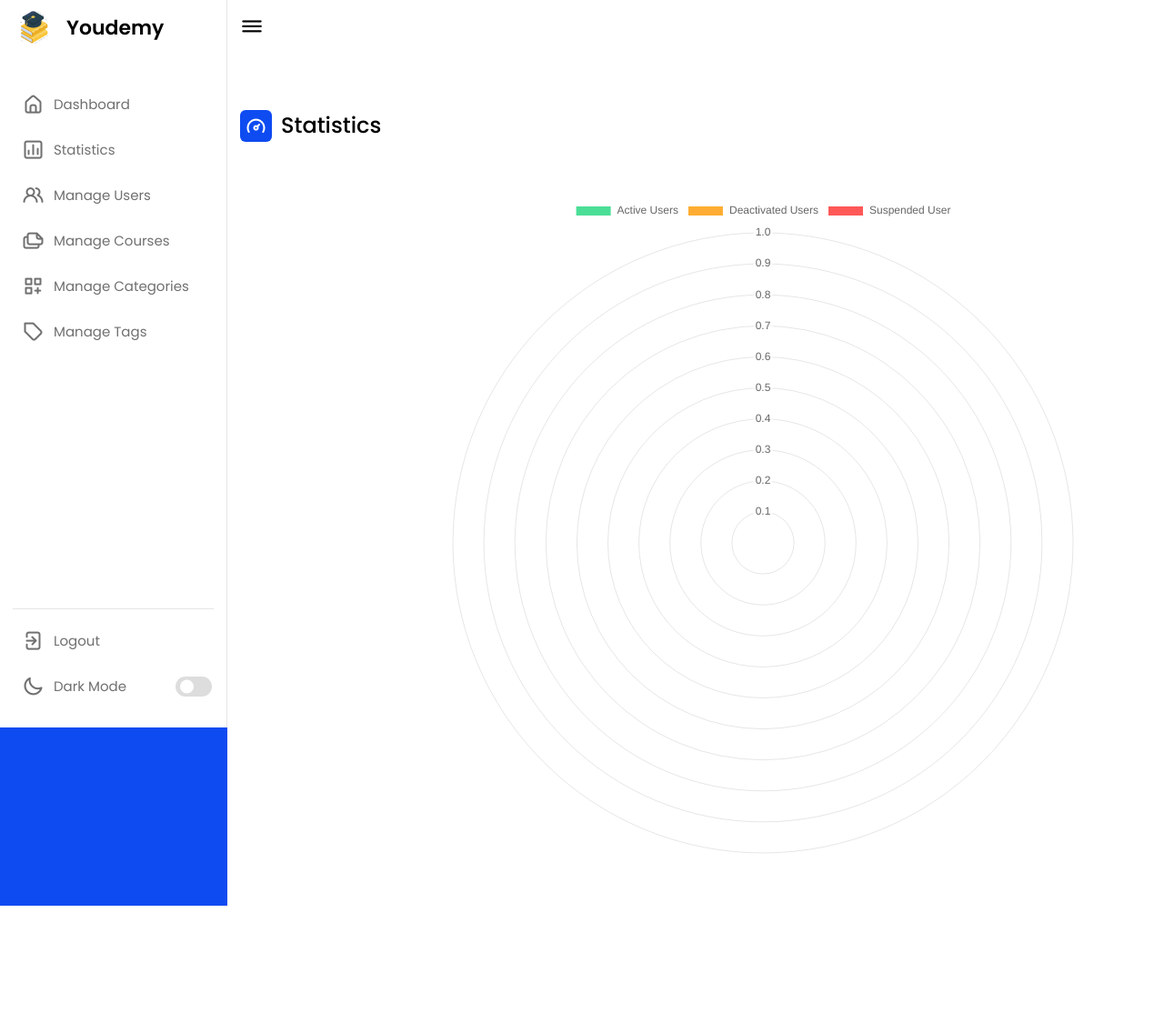
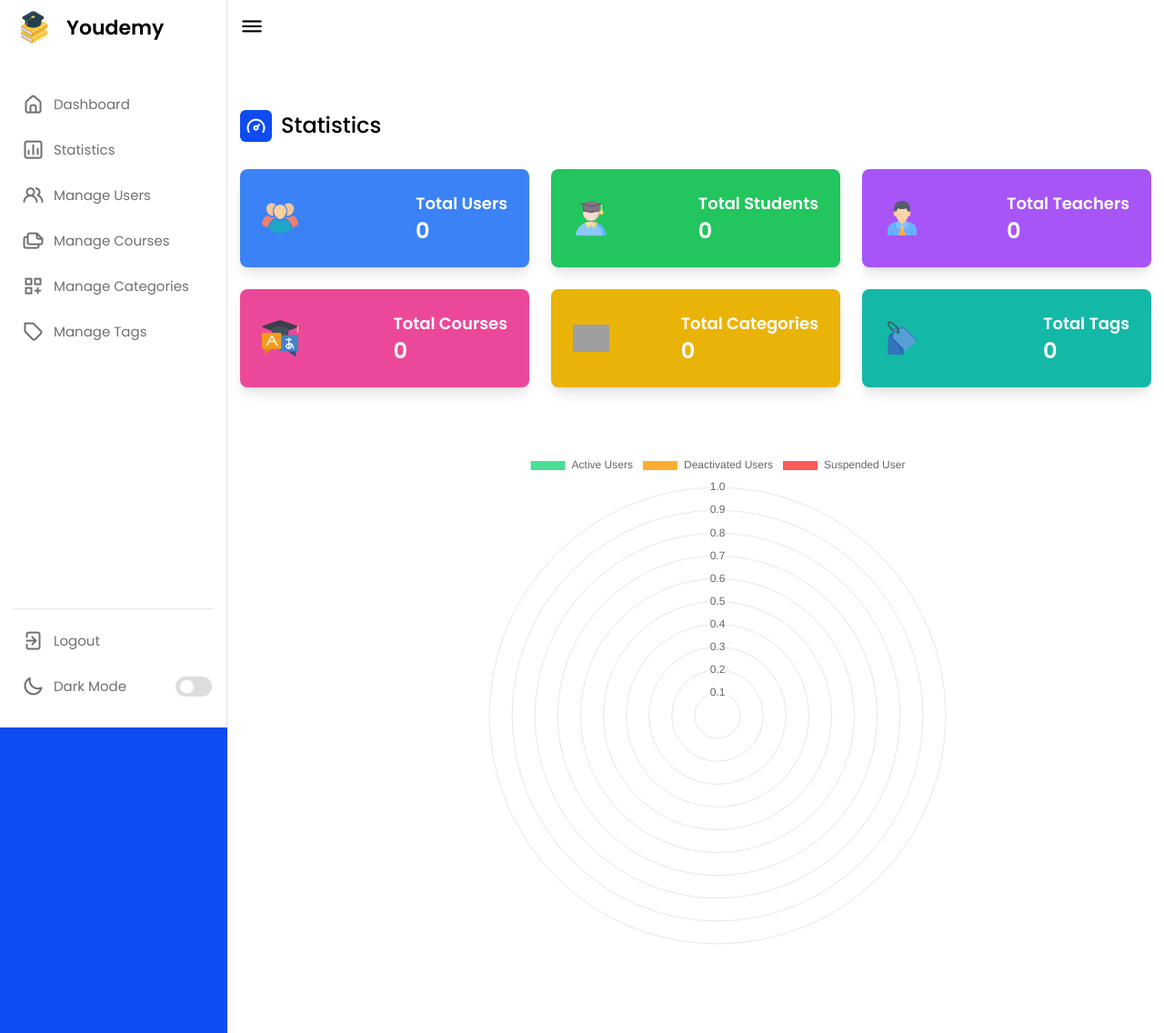
Before and after one commit to YassineElHassani/Youdemy, a PHP site: page /dashboard/statistics.php in a window 1280 px wide. Shown: the whole page at 91% size. Before the commit the page ends 996 px from the top, so only its background shows below. Run offline with PHP 8.4, Linux system fonts and the light colour scheme; the visitor is signed in with stand-in values (Sample User, id 1); data that the repository does not hold is empty; some libraries are stand-ins or nearby versions; grey boxes are pictures that could not be loaded.

Commit message:
Adding satitstics and achart

```diff
--- a/dashboard/statistics.php
+++ b/dashboard/statistics.php
@@ -12,6 +12,13 @@ $stats = new Admin();
 $totalActiveUsers = $stats->totalActiveUsers();
 $totalDeactivatedUsers = $stats->totalDeactivatedUsers();
 $totalSuspendedUser = $stats->totalSuspendedUser();
+$totalCourses = $stats->totalCourses();
+$totalUsers = $stats->totalUsers();
+$totalStudents = $stats->totalStudents();
+$totalTeachers = $stats->totalTeachers();
+$totalCategories = $stats->totalCategories();
+$totalTags = $stats->totalTags();
+
 
 ?>
 
@@ -25,11 +32,68 @@ include_once './layout/header.php';
             <i class="uil uil-tachometer-fast-alt"></i>
             <span class="text">Statistics</span>
         </div>
+
+        <div class="grid grid-cols-1 sm:grid-cols-2 lg:grid-cols-3 gap-6">
+            <div class="bg-blue-500 text-white p-6 rounded-lg shadow-lg flex items-center justify-between">
+                <div>
+                    <img src="../src/img/users.png" height="40px" width="40px">
+                </div>
+                <div>
+                    <p class="text-lg font-semibold">Total Users</p>
+                    <p class="text-2xl font-bold"><?php echo htmlspecialchars($totalUsers); ?></p>
+                </div>
+            </div>
+            <div class="bg-green-500 text-white p-6 rounded-lg shadow-lg flex items-center justify-between">
+                <div>
+                <img src="../src/img/student.png" height="40px" width="40px">
+                </div>
+                <div>
+                    <p class="text-lg font-semibold">Total Students</p>
+                    <p class="text-2xl font-bold"><?php echo htmlspecialchars($totalStudents) ?></p>
+                </div>
+            </div>
+            <div class="bg-purple-500 text-white p-6 rounded-lg shadow-lg flex items-center justify-between">
+                <div>
+                    <img src="../src/img/teacher.png" height="40px" width="40px">
+                </div>
+                <div>
+                    <p class="text-lg font-semibold">Total Teachers</p>
+                    <p class="text-2xl font-bold"><?php echo htmlspecialchars($totalTeachers) ?></p>
+                </div>
+            </div>
+            <div class="bg-pink-500 text-white p-6 rounded-lg shadow-lg flex items-center justify-between">
+                <div>
+                    <img src="../src/img/course.png" height="40px" width="40px">
+                </div>
+                <div>
+                    <p class="text-lg font-semibold">Total Courses</p>
+                    <p class="text-2xl font-bold"><?php echo htmlspecialchars($totalCourses); ?></p>
+                </div>
+            </div>
+            <div class="bg-yellow-500 text-white p-6 rounded-lg shadow-lg flex items-center justify-between">
+                <div>
+                    <img src="../src/img/category.png" height="40px" width="40px">
+                </div>
+                <div>
+                    <p class="text-lg font-semibold">Total Categories</p>
+                    <p class="text-2xl font-bold"><?php echo htmlspecialchars($totalCategories) ?></p>
+                </div>
+            </div>
+            <div class="bg-teal-500 text-white p-6 rounded-lg shadow-lg flex items-center justify-between">
+                <div>
+                    <img src="../src/img/tags.png" height="40px" width="40px">
+                </div>
+                <div>
+                    <p class="text-lg font-semibold">Total Tags</p>
+                    <p class="text-2xl font-bold"><?php echo htmlspecialchars($totalTags) ?></p>
+                </div>
+            </div>
+        </div>
     </div>
 
     <div class="activity">
         <div class="activity-data" style="padding-left: 20%;">
-            <div style="height: 800px; width: 750px; border-radius: 30px; padding: 10px;">
+            <div style="height: 700px; width: 650px; border-radius: 30px; padding: 10px; padding: 50px;">
                 <canvas id="chart" style="margin-top: 20px;"></canvas>
             </div>
             <script>
```
